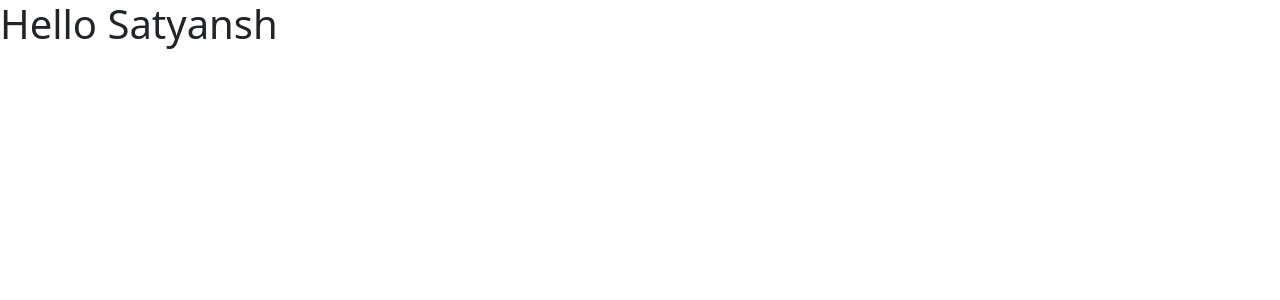
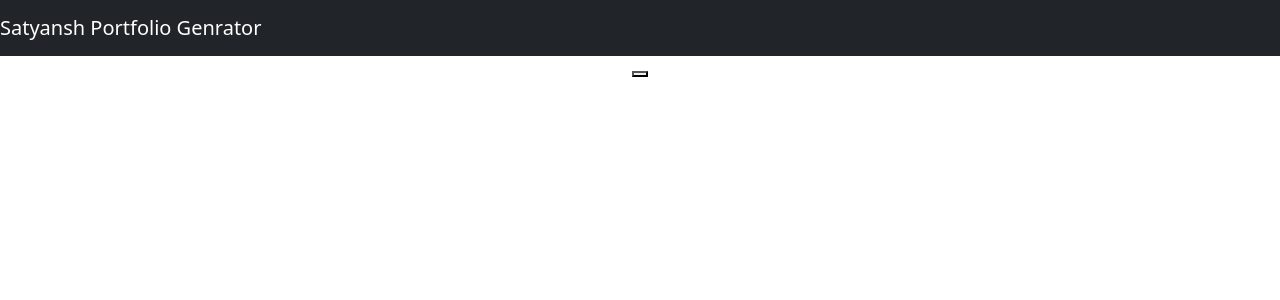
Before and after one commit to satyansh-sagar/react-bootcamp-dec2021, a React (Create React App) app: page / in a window 1280 px wide. Shown: the top 300 px of the page. Built offline with nearby package versions, Linux system fonts and the light colour scheme.

Commit message:
Added a header and state

```diff
--- a/src/components/App.js
+++ b/src/components/App.js
@@ -1,12 +1,24 @@
 import React, { Component } from 'react'
+import Header from './bootstrap/Header';
 
 class App extends Component {
+  state = {
+    Dark: true
+  };
   render() {
     return (
       <div className="App">
-        <h1>Hello Satyansh</h1>
+        {/* <h1>Hello Satyansh</h1> */}
+        <Header dark={this.state.Dark}>Satyansh Portfolio Genrator</Header>
+        <div className="container">
+          <div className="row">
+            <div className="col-12 text-center">
+              <button></button>
+            </div>
+          </div>
+        </div>
       </div>
-    )
+    );
   }
 }
 
--- /dev/null
+++ b/src/components/bootstrap/Header.js
@@ -0,0 +1,22 @@
+import React from "react";
+
+const Header = ({ dark, children, className, to, Link }) => {
+  dark = !!dark ? "dark" : "light";
+  return (
+    <nav
+      className={
+        `navbar navbar-${dark} bg-${dark}` + (className ? " " + className : "")
+      }
+    >
+      {to ? (
+        <Link to={to} className="navbar-brand">
+          {children}
+        </Link>
+      ) : (
+        <span className="navbar-brand">{children}</span>
+      )}
+    </nav>
+  );
+};
+
+export default Header;
```
